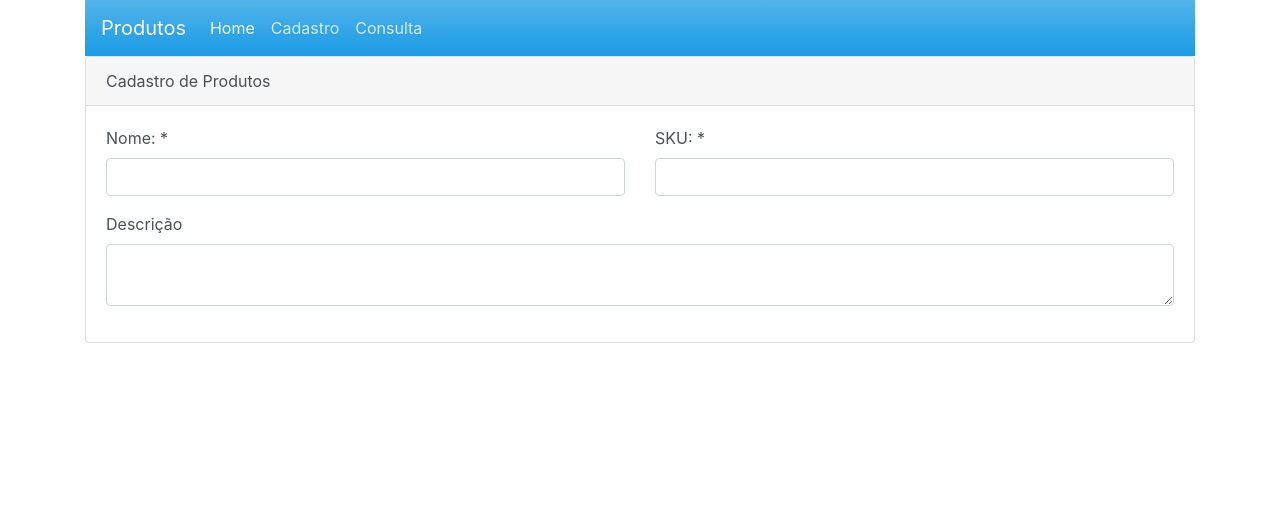
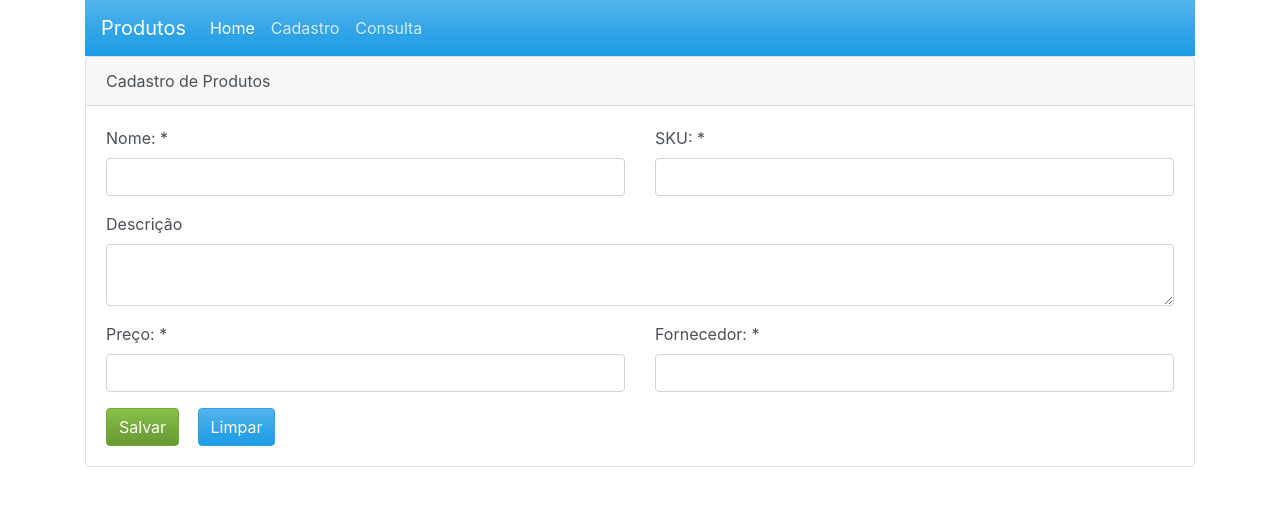
Before and after one commit to leonardo-rendano/sistema-de-cadastro, a React (Create React App) app in the folder sistema-de-cadastro/: page /#/cadastro-produtos in a window 1280 px wide. Shown: the top 506 px of the page. Built offline with nearby package versions, Linux system fonts and the light colour scheme.

Commit message:
FInalização do formulário

```diff
--- a/sistema-de-cadastro/src/views/produtos/cadastro.js
+++ b/sistema-de-cadastro/src/views/produtos/cadastro.js
@@ -12,14 +12,14 @@ export default class CadastroProdutos extends React.Component {
           <div className="row">
             <div className="col-md-6">
               <div className="form-group">
-                <label>Nome: *</label>
+                <label> Nome: * </label>
                 <input type="text" className="form-control" />
               </div>
             </div>
 
             <div className="col-md-6">
-            <div className="form-group">
-                <label>SKU: *</label>
+              <div className="form-group">
+                <label> SKU: * </label>
                 <input type="text" className="form-control" />
               </div>
             </div>
@@ -28,9 +28,35 @@ export default class CadastroProdutos extends React.Component {
           <div className="row">
             <div className="col-md-12">
               <div className="form-group">
-                <label>Descrição</label>
+                <label> Descrição </label>
                 <textarea className="form-control" />
               </div>
+            </div>
+          </div>
+
+          <div className="row">
+            <div className="col-md-6">
+              <div className="form-group">
+                <label> Preço: * </label>
+                <input type="text" className="form-control" />
+              </div>
+            </div>
+
+            <div className="col-md-6">
+              <div className="form-group">
+                <label> Fornecedor: * </label>
+                <input type="text" className="form-control" />
+              </div>
+            </div>
+          </div>
+
+          <div className="row">
+            <div className="col-md-1">
+              <button className="btn btn-success"> Salvar </button>
+            </div>
+
+            <div className="col-md-1">
+              <button className="btn btn-primary"> Limpar </button>
             </div>
           </div>
 
```
